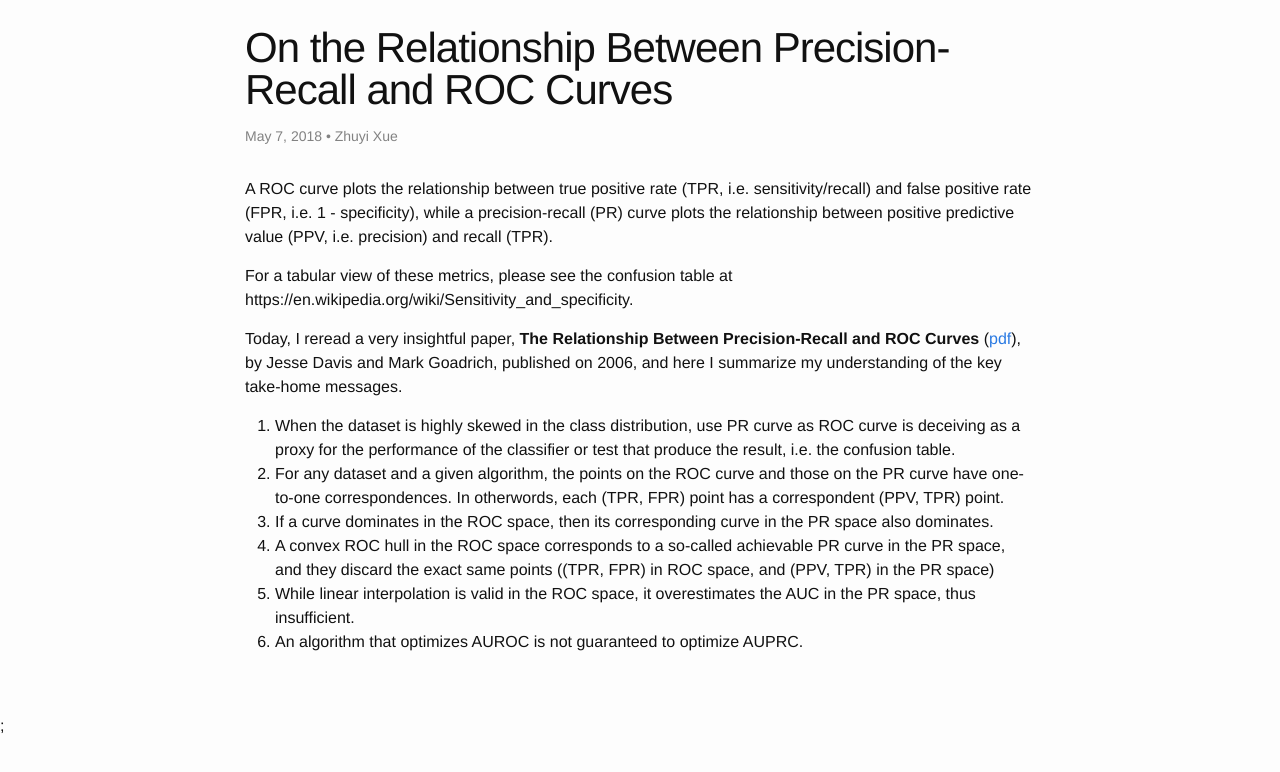
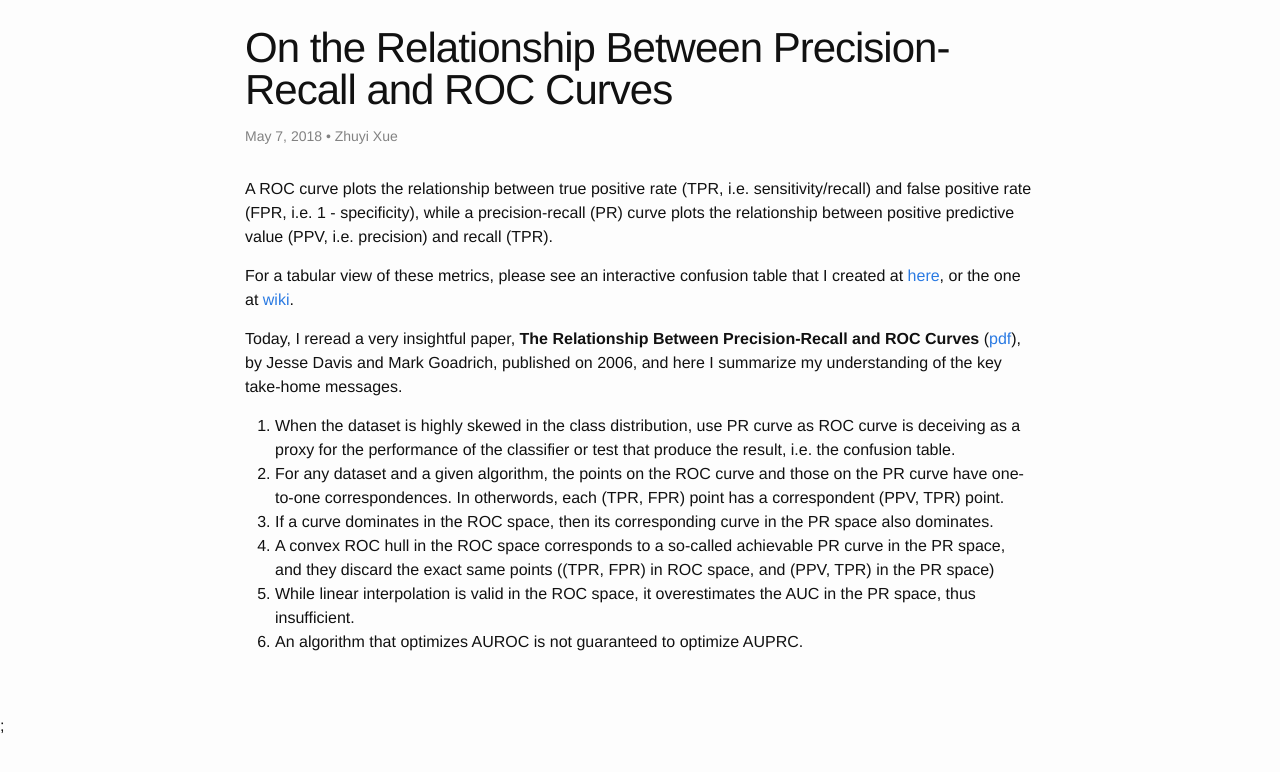
Before and after one commit to zyxue/zyxue.github.io, a Jekyll site: the page built from _posts/2018-05-07-on-the-relationship-bewtween-precision-recall-and-ROC-curves.md, in a window 1280 px wide, cut to the strip 67-839 px from the top of the page. Built offline with Jekyll 4.4.1, drawn with Linux system fonts in a browser that asks for light colours; comment, search, counter and statistics services are not loaded.

Commit message:
refer to my interactive confusion table in the post on PR-vs-ROC curves

```diff
--- a/_posts/2018-05-07-on-the-relationship-bewtween-precision-recall-and-ROC-curves.md
+++ b/_posts/2018-05-07-on-the-relationship-bewtween-precision-recall-and-ROC-curves.md
@@ -10,8 +10,10 @@ sensitivity/recall) and false positive rate (FPR, i.e. 1 - specificity), while a
 precision-recall (PR) curve plots the relationship between positive predictive
 value (PPV, i.e. precision) and recall (TPR).
 
-For a tabular view of these metrics, please see the confusion table at
-https://en.wikipedia.org/wiki/Sensitivity_and_specificity.
+For a tabular view of these metrics, please see an interactive confusion table
+that I created at
+[here](/2018/05/15/on-the-p-value.html#interactive-confusion-table), or the one
+at [wiki](https://en.wikipedia.org/wiki/Sensitivity_and_specificity).
 
 Today, I reread a very insightful paper, **The Relationship Between
 Precision-Recall and ROC Curves**
```
Also changed, not shown: _posts/2018-05-15-on-the-p-value.md (+1 -1 lines).
